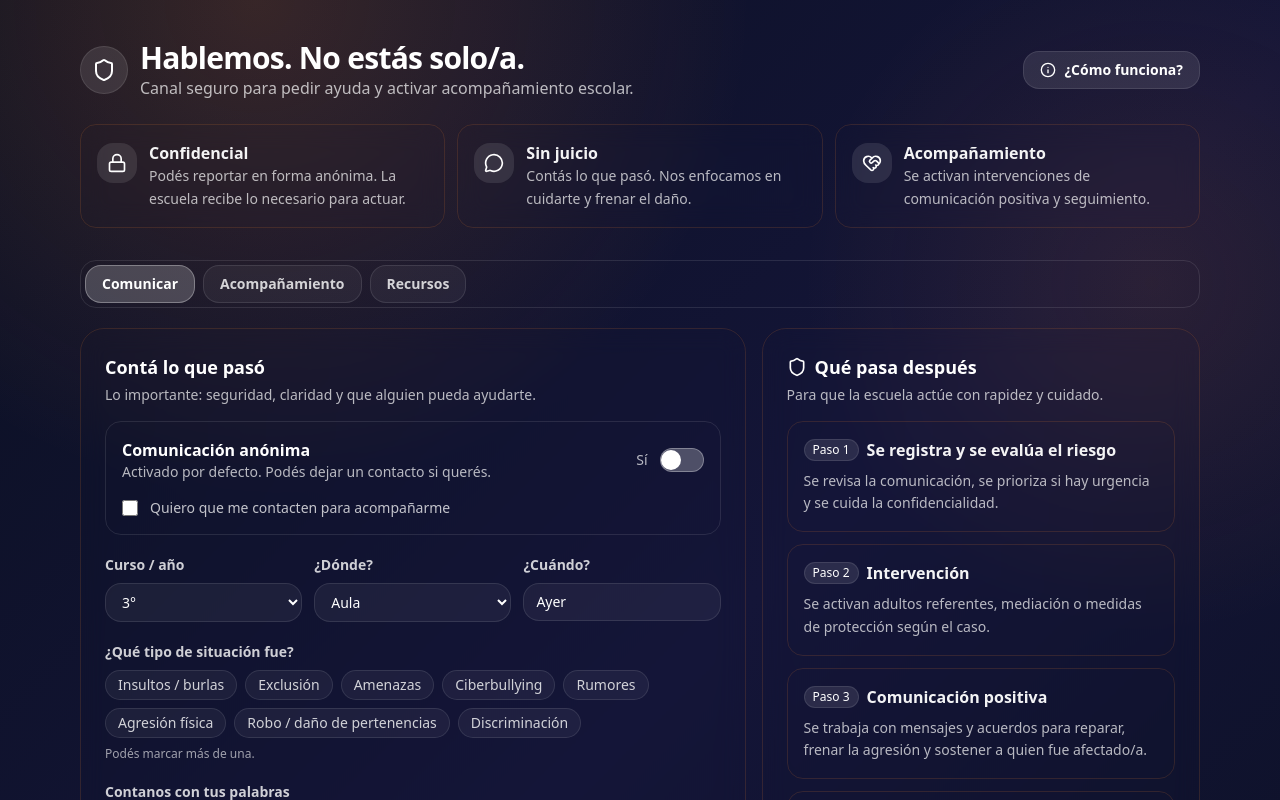
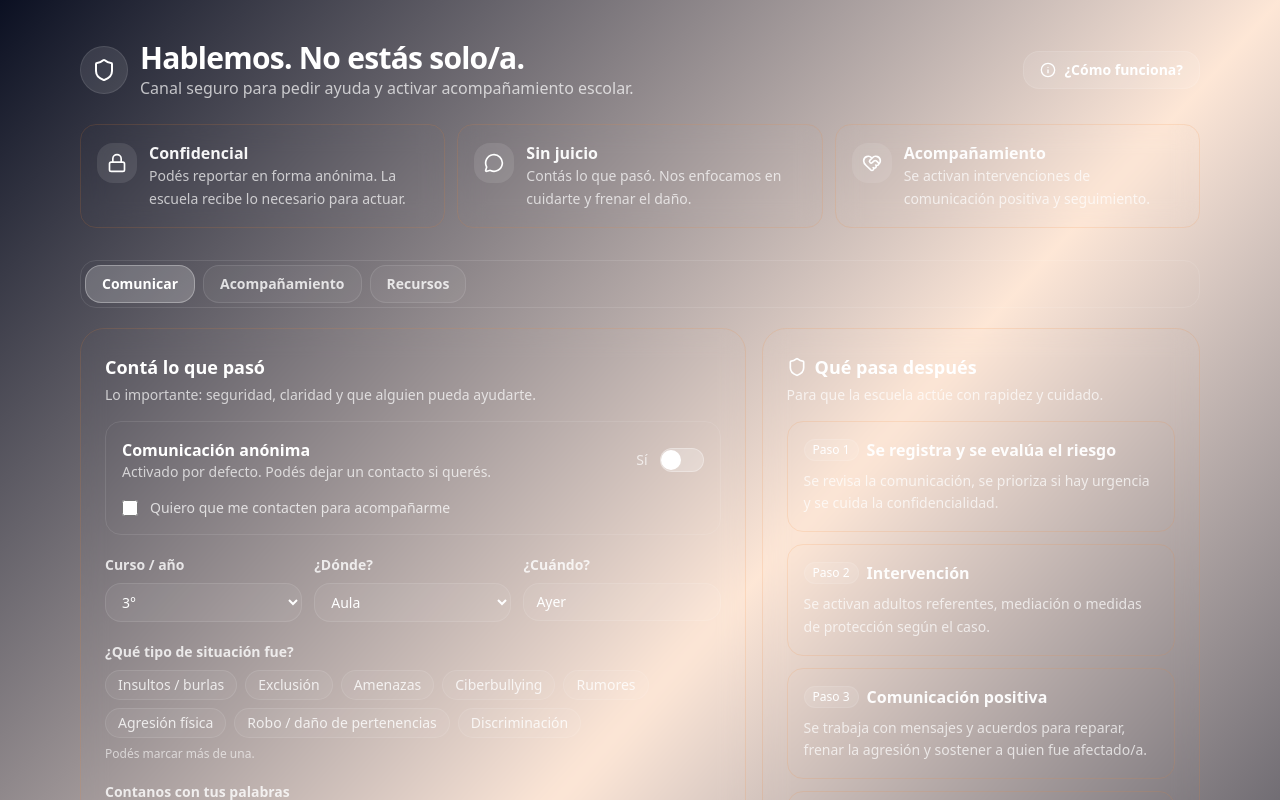
Before and after one commit to AndreaRocca/cerobullying, a React (Vite) app: page / in a window 1280 px wide. Shown: the top 800 px of the page. Built offline with nearby package versions, Linux system fonts and the light colour scheme.

Commit message:
Add files via upload
volvimos a tailwind

```diff
--- a/src/App.jsx
+++ b/src/App.jsx
@@ -23,23 +23,10 @@ import {
  * Nota: Esta versión está simplificada (sin shadcn/ui) para que compile fácil en Vite.
  */
 
-const gradientStyle = {
-  background: `
-    radial-gradient(
-      900px circle at 20% 0%,
-      rgba(248,134,49,0.18),
-      transparent 55%
-    ),
-    radial-gradient(
-      700px circle at 90% 20%,
-      rgba(248,134,49,0.10),
-      transparent 50%
-    ),
-    linear-gradient(135deg, #0b1022, #141538, #0b1022)
-  `,
-};
+
+
+const gradient = "bg-gradient-to-br from-[#0b1022] via-[#F88631]/20 to-[#0b1022]";
 const glass = "bg-white/6 backdrop-blur-md border border-[#F88631]/15";
-
 
 const chips = [
   "Insultos / burlas",
@@ -381,11 +368,7 @@ Detalle: ${details.slice(0, 220)}${details.length > 220 ? "…" : ""}`,
   };
 
   return (
-    <div
-  className="min-h-screen text-white"
-  style={gradientStyle}
->
-
+    <div className={cn("min-h-screen text-white", gradient)}>
       <div className="max-w-6xl mx-auto px-4 py-10">
         <header className="flex flex-col gap-6">
           <div className="flex items-center justify-between gap-4">
```
